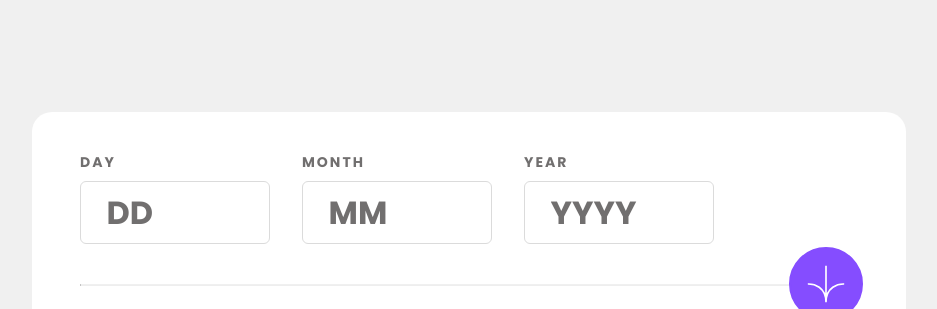
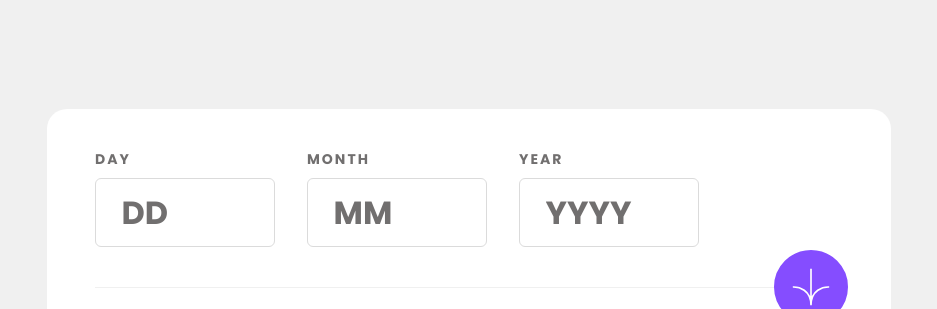
Before and after one commit to Loniewski02/FM-age-calculator-app, a plain HTML site: page index.html in a window 1536 px wide. Shown: the top 309 px of the page, without its empty margins (299-1236 px from the left). Drawn offline with Linux system fonts and the light colour scheme.

Commit message:
changed styles for (min-width 1440px)

```diff
--- a/src/sass/style.scss
+++ b/src/sass/style.scss
@@ -100,6 +100,7 @@ body {
 		height: 1px;
 
 		hr {
+			border: none;
 			border-top: 1px solid $off-white;
 		}
 
@@ -191,7 +192,7 @@ body {
 	.calculator {
 		margin: 0;
 		padding: 2.5em 5em 2.5em 3em;
-		border-bottom-right-radius: 160px;
+		border-bottom-right-radius: 170px;
 
 		&__data {
 			gap: 2em;
@@ -199,14 +200,14 @@ body {
 
 			&-box {
 				gap: 0.5em;
-				max-width: 190px;
+				max-width: 180px;
 
 				label {
 					font-size: 1.4rem;
 				}
 
 				input {
-					padding: 0.2em 0.8em;
+					padding: 0.3em 0.8em;
 					font-size: 3.2rem;
 				}
 			}
```
Also changed, not shown: dist/css/style.min.css.
